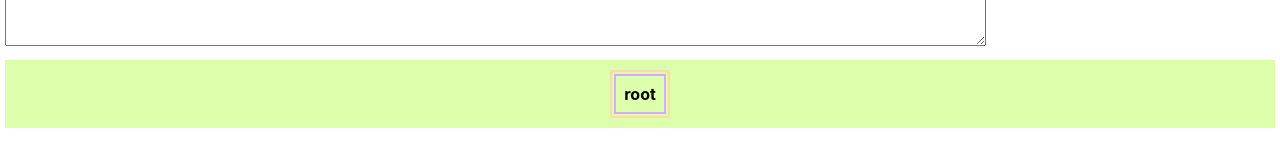
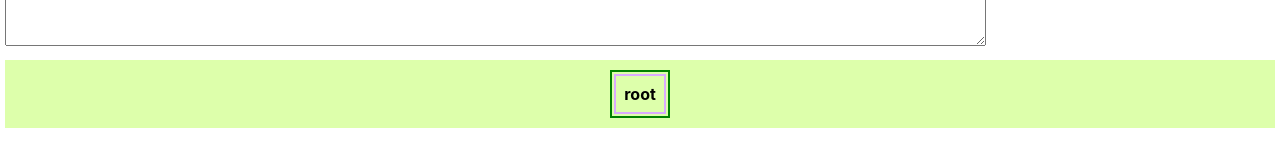
Before and after one commit to azu-b/mobx-react-test-master, a React (Create React App) app: page / in a window 1280 px wide. Shown: the part 437-604 px from the top of the page. Built offline with nearby package versions, Linux system fonts and the light colour scheme.

Commit message:
feat: Style border of smallest deepest binary tree

```diff
--- a/src/AppState.ts
+++ b/src/AppState.ts
@@ -1,8 +1,8 @@
 import * as React from "react";
 import "./configureMobx";
-import { observable, action, makeObservable } from "mobx";
+import { observable, action, makeObservable, computed } from "mobx";
 import { IAppState } from "./IAppState";
-import { BinTreeNode } from "./TreeNode";
+import { BinTreeNode, getSmallestBinTreeNode } from "./TreeNode";
 import { createContext } from "react";
 
 export class AppState implements IAppState {
@@ -15,7 +15,7 @@ export class AppState implements IAppState {
     @observable arrayFormatString: string = "";
 
     constructor() {
-        makeObservable(this)
+        makeObservable(this);
     }
 
     @action setState(newState: IAppState) {
@@ -23,6 +23,10 @@ export class AppState implements IAppState {
         this.bodyMessage = newState.bodyMessage;
         this.treeNode = newState.treeNode
         this.arrayFormatString = newState.arrayFormatString;
+    }
+
+    @computed get smallestDeepestBinTreeNode() : BinTreeNode {
+        return getSmallestBinTreeNode(this.treeNode);
     }
 }
 
--- a/src/Body.tsx
+++ b/src/Body.tsx
@@ -25,7 +25,10 @@ const BodyRenderer: React.FunctionComponent<BodyProps> = observer((props) => {
                 appState={props.appState}
             />
             <div className="OutputContainer">
-                <TreeOutput treeNode={props.appState.treeNode} />
+                <TreeOutput
+                    treeNode={props.appState.treeNode}
+                    smallestDeepestBinTreeNode={props.appState.smallestDeepestBinTreeNode}
+                />
             </div>
         </main>
     );
--- a/src/IAppState.d.ts
+++ b/src/IAppState.d.ts
@@ -1,4 +1,5 @@
 import { IObservable, IObservableValue } from "mobx";
+import { BinTreeNode } from "./TreeNode";
 
 interface IAppState {
     title: string;
@@ -6,5 +7,6 @@ interface IAppState {
     treeNode: BinTreeNode;
     arrayFormatString: string;
 
-    setState(newState: IAppState)
+    setState(newState: IAppState);
+    smallestDeepestBinTreeNode: BinTreeNode;
 }
--- a/src/TreeNode.ts
+++ b/src/TreeNode.ts
@@ -10,7 +10,7 @@ export class BinTreeNode {
     }
 }
 
-export const calculateBinTreeDepth = (treeNode: BinTreeNode): number => {
+const calculateBinTreeDepth = (treeNode: BinTreeNode): number => {
     if (!treeNode.left && !treeNode.right) {
         return 0;
     } else if (treeNode.left && !treeNode.right) {
--- a/src/TreeOutput.scss
+++ b/src/TreeOutput.scss
@@ -24,3 +24,7 @@
     padding: 5px;
     margin: 2px;
 }
+
+#smallestBinTree {
+    border: 2px solid green;
+}
--- a/src/TreeOutput.tsx
+++ b/src/TreeOutput.tsx
@@ -4,22 +4,35 @@ import { BinTreeNode } from "./TreeNode";
 import "./TreeOutput.scss"
 
 export interface TreeOutputProps {
-    treeNode: BinTreeNode | null
+    treeNode: BinTreeNode | null;
+    smallestDeepestBinTreeNode: BinTreeNode;
 }
 
 export const TreeOutput: React.FunctionComponent<TreeOutputProps> = (props) => {
     if (!props.treeNode || !props.treeNode.id) {
         return <div className="treeNode"></div>;
     }
+
+    // See if current tree node id is equal to the one from the smallest deepest tree node
+    const isSDBinTreeNode = props.treeNode.id === props.smallestDeepestBinTreeNode.id;
+    const smallestDeepestBinTreeNodeId = isSDBinTreeNode ? "smallestBinTree": undefined;
+
     return (
-        <div className="treeNode">
+        // Assign id to div is current node is the smallest deepest one
+        <div className="treeNode" id={smallestDeepestBinTreeNodeId} >
             <div className="nodeId">{props.treeNode.id}</div>
             {props.treeNode.left || props.treeNode.right ?
                 <div className="nodeChildren">
-                    <TreeOutput treeNode={props.treeNode.left} />
-                    <TreeOutput treeNode={props.treeNode.right} />
-                </div> :
-                null}
+                    <TreeOutput
+                        treeNode={props.treeNode.left}
+                        smallestDeepestBinTreeNode={props.smallestDeepestBinTreeNode}
+                    />
+                    <TreeOutput
+                        treeNode={props.treeNode.right}
+                        smallestDeepestBinTreeNode={props.smallestDeepestBinTreeNode}
+                    />
+                </div> : null
+            }
         </div>
     );
 }
```
Also changed, not shown: 1 other file (tests, documents, lock files or other folders).
